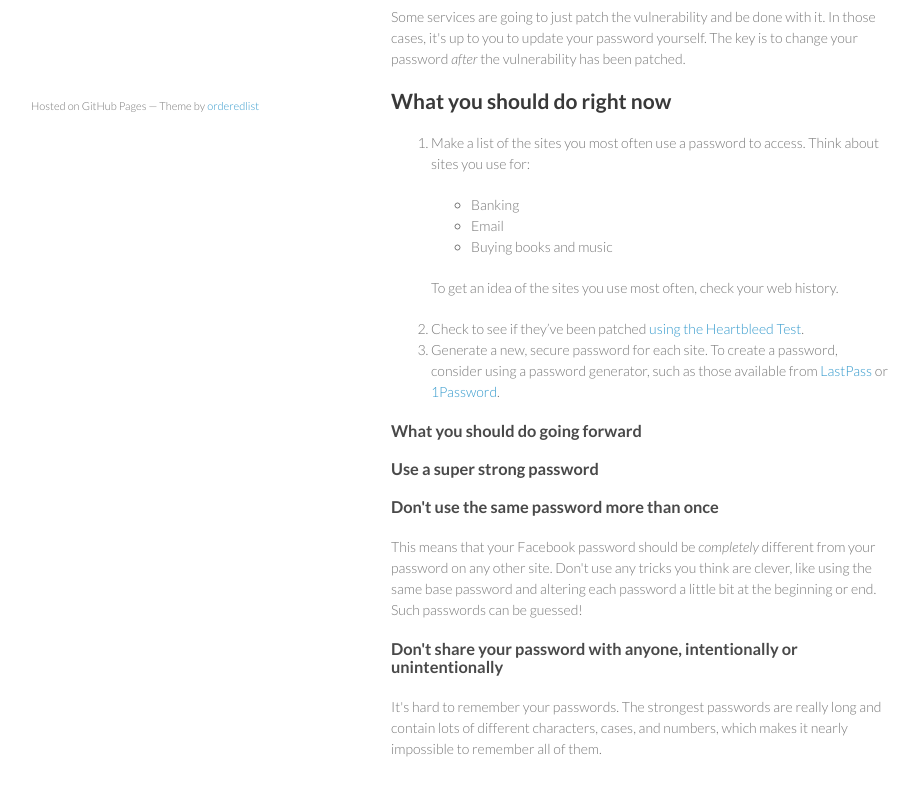
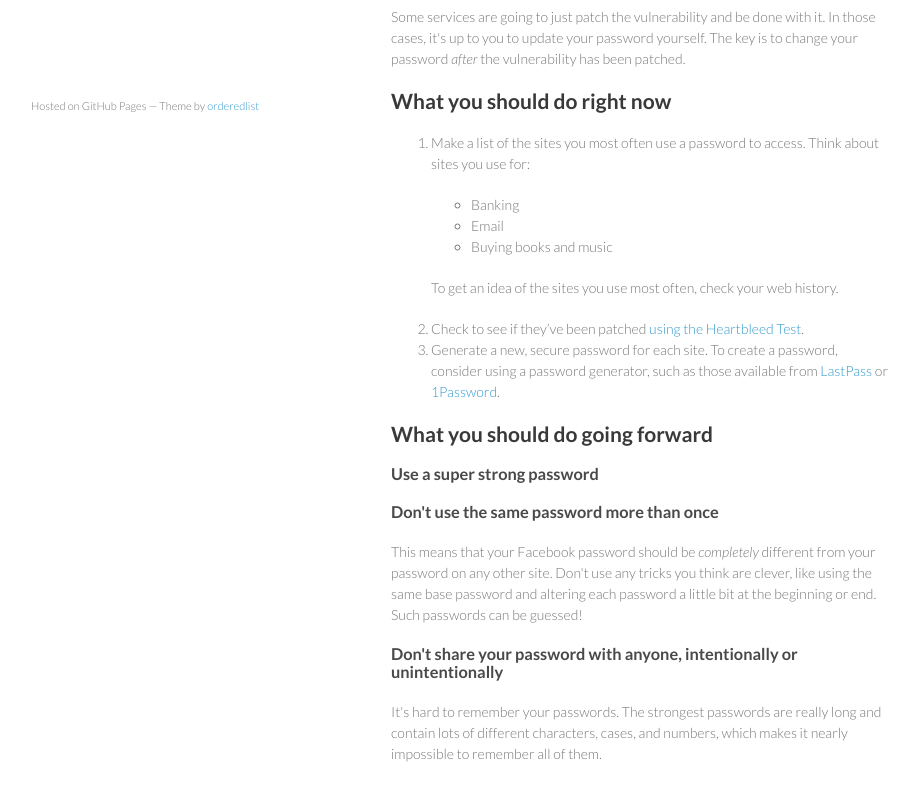
Before and after one commit to bernars/bernars.github.io, a plain HTML site: page index.html in a window 1280 px wide. Shown: the part 615-1415 px from the top of the page, without its empty margins (179-1098 px from the left). Drawn offline with Linux system fonts and the light colour scheme.

Commit message:
Indent tags

```diff
--- a/index.html
+++ b/index.html
@@ -65,8 +65,9 @@
                 </li>
                 <li>Check to see if they’ve been patched <a href="http://filippo.io/Heartbleed/">using the Heartbleed Test</a>.</li>
                 <li>Generate a new, secure password for each site. To create a password, consider using a password generator, such as those available from <a href="">LastPass</a> or <a href="">1Password</a>.</li>
-</ol><h3>
-<a name="what-you-should-do-going-forward" class="anchor" href="#what-you-should-do-going-forward"><span class="octicon octicon-link"></span></a>What you should do going forward</h3>
+              </ol>
+            <h2>
+              <a name="what-you-should-do-going-forward" class="anchor" href="#what-you-should-do-going-forward"><span class="octicon octicon-link"></span></a>What you should do going forward</h2>
 
               <h3>
                 <a name="use-a-super-strong-password" class="anchor" href="#use-a-super-strong-password"><span class="octicon octicon-link"></span></a>Use a super strong password</h3>
```
Lines whose indentation alone changed are shown as unchanged.
